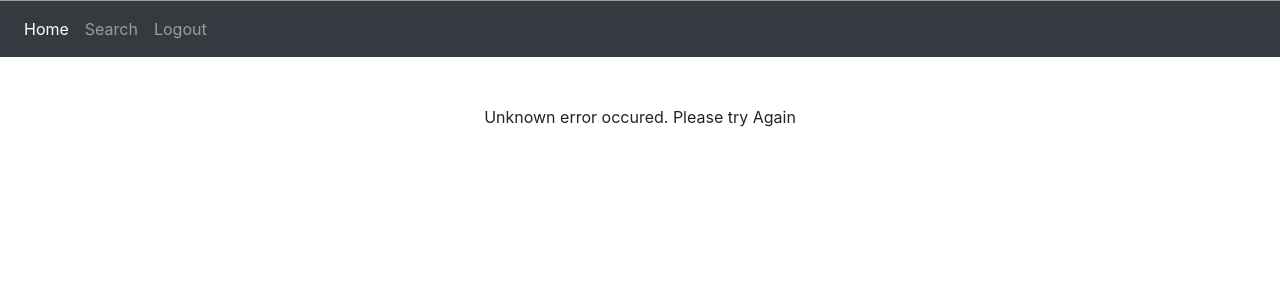
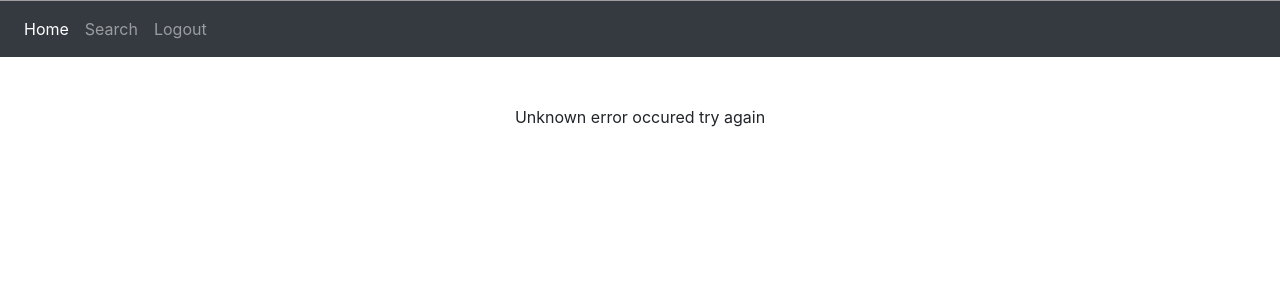
Before and after one commit to Sravan-m/project1, a Flask app: template templates/fail.html in a window 1280 px wide. Shown: the part 299-599 px from the top of the page. Run offline with Flask 2, Linux system fonts and the light colour scheme; the template is opened without the code that fills it, so the values that code supplies are empty; some libraries are stand-ins or nearby versions; grey boxes are pictures that could not be loaded.

Commit message:
Added some lines of code

```diff
--- a/templates/fail.html
+++ b/templates/fail.html
@@ -1,9 +1,9 @@
 {% extends "layout.html" %}
-{% block body %}
+{%block body%}
 <br>
 <br>
 <center>
-	Unknown error occured. Please try Again
+  Unknown error occured try again
 </center>
 </div>
 {% endblock %}
```
